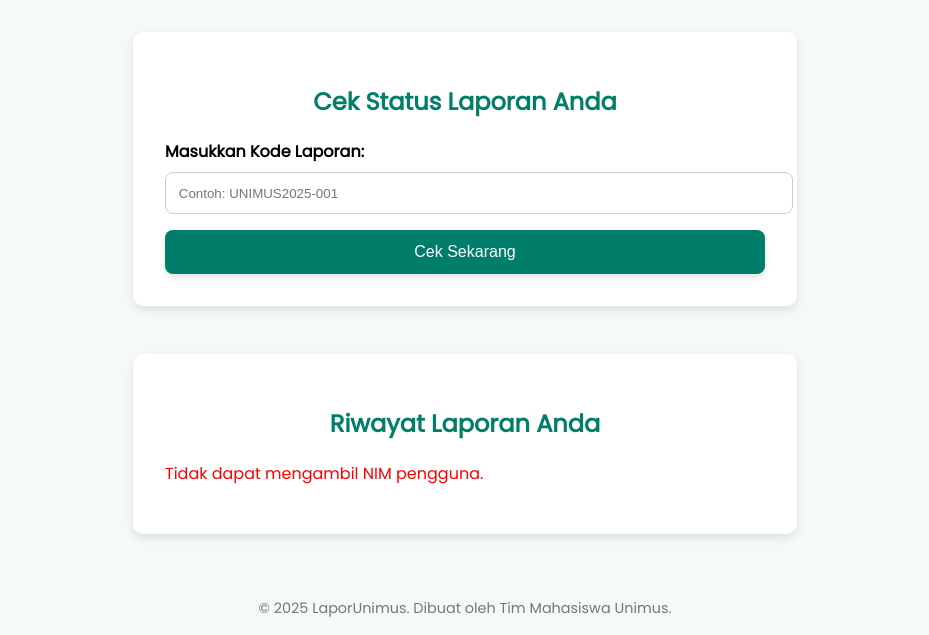
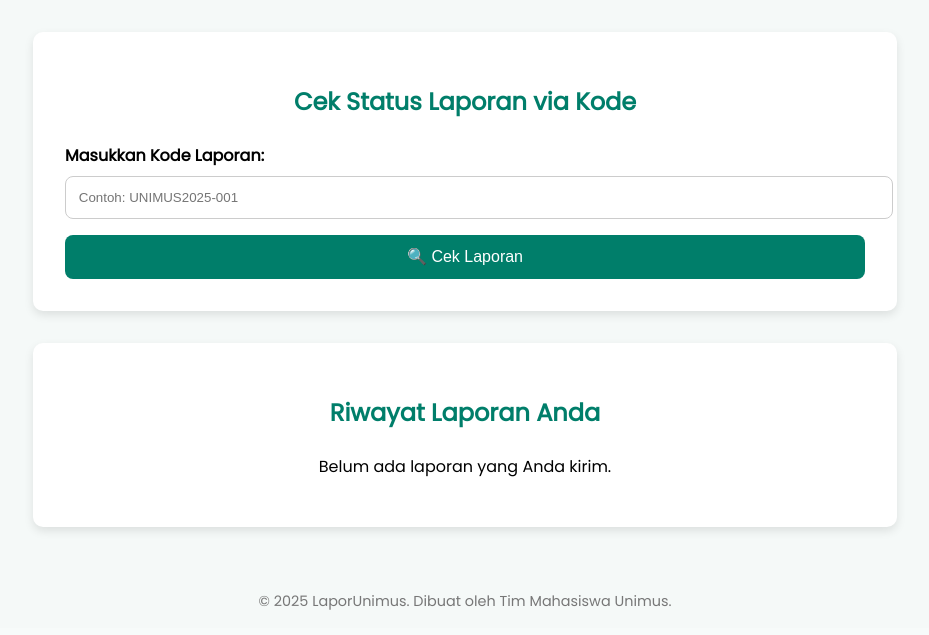
Before and after one commit to zalfasayfanah/LaporUnimus, a PHP site: page /CekStatus.php in a window 1280 px wide. Shown: the part 233-868 px from the top of the page, without its empty margins (175-1104 px from the left). Run offline with PHP 8.4, Linux system fonts and the light colour scheme; the visitor is signed in with stand-in values (Sample User, id 1); data comes from the database, SQL or seed files in the repository.

Commit message:
status laporan

```diff
--- a/CekStatus.php
+++ b/CekStatus.php
@@ -1,22 +1,42 @@
 <?php
 session_start();
 
+// Cek login
 if (!isset($_SESSION['nama']) || !isset($_SESSION['nim'])) {
     echo "<script>alert('Silakan login terlebih dahulu.'); window.location.href = 'Login.php';</script>";
     exit;
 }
 
+// Koneksi ke database
 $koneksi = mysqli_connect("localhost", "root", "", "lapor_unimus");
+if (!$koneksi) {
+    die("Koneksi gagal: " . mysqli_connect_error());
+}
 
+$nama = $_SESSION['nama'];
+$nim = $_SESSION['nim'];
+
+// Ambil semua laporan user
+$queryAll = "SELECT * FROM laporan WHERE nama_lengkap = '$nama' AND nim = '$nim' ORDER BY tanggal_kirim DESC";
+$resultAll = mysqli_query($koneksi, $queryAll);
+
+$daftarLaporan = [];
+if ($resultAll && mysqli_num_rows($resultAll) > 0) {
+    while ($row = mysqli_fetch_assoc($resultAll)) {
+        $daftarLaporan[] = $row;
+    }
+}
+
+// Jika cari berdasarkan kode
 $hasil = null;
 $kodeDicari = '';
 
 if ($_SERVER['REQUEST_METHOD'] === 'POST' && isset($_POST['kode'])) {
-    $kodeDicari = mysqli_real_escape_string($koneksi, $_POST['kode']);
-    $query = "SELECT * FROM laporan WHERE kode_laporan = '$kodeDicari'";
-    $result = mysqli_query($koneksi, $query);
-    if (mysqli_num_rows($result) > 0) {
-        $hasil = mysqli_fetch_assoc($result);
+    $kodeDicari = trim(mysqli_real_escape_string($koneksi, $_POST['kode']));
+    $queryKode = "SELECT * FROM laporan WHERE kode_laporan = '$kodeDicari'";
+    $resultKode = mysqli_query($koneksi, $queryKode);
+    if ($resultKode && mysqli_num_rows($resultKode) > 0) {
+        $hasil = mysqli_fetch_assoc($resultKode);
     }
 }
 ?>
@@ -122,7 +142,7 @@ if ($_SERVER['REQUEST_METHOD'] === 'POST' && isset($_POST['kode'])) {
     }
 
     .container {
-      max-width: 600px;
+      max-width: 800px;
       margin: 2rem auto;
       background-color: white;
       padding: 2rem;
@@ -133,12 +153,13 @@ if ($_SERVER['REQUEST_METHOD'] === 'POST' && isset($_POST['kode'])) {
     h2 {
       color: #007e6a;
       text-align: center;
+      margin-bottom: 1.5rem;
     }
 
     label {
+      font-weight: bold;
       display: block;
       margin-top: 1rem;
-      font-weight: bold;
     }
 
     input[type="text"] {
@@ -161,16 +182,14 @@ if ($_SERVER['REQUEST_METHOD'] === 'POST' && isset($_POST['kode'])) {
       width: 100%;
       font-size: 1rem;
       transition: all 0.3s ease;
-      box-shadow: 0 4px 6px rgba(0, 0, 0, 0.1);
     }
 
     button:hover {
-      transform: translateY(-3px);
-      box-shadow: 0 8px 12px rgba(0, 126, 106, 0.3);
+      background-color: #005f52;
     }
 
     .result {
-      margin-top: 2rem;
+      margin-bottom: 2rem;
       padding: 1rem;
       border-radius: 8px;
       background-color: #e6f7f4;
@@ -179,11 +198,6 @@ if ($_SERVER['REQUEST_METHOD'] === 'POST' && isset($_POST['kode'])) {
 
     .status {
       font-weight: bold;
-      margin-top: 0.5rem;
-    }
-
-    .container + .container {
-      margin-top: 3rem;
     }
 
     .done { color: green; }
@@ -226,37 +240,52 @@ if ($_SERVER['REQUEST_METHOD'] === 'POST' && isset($_POST['kode'])) {
   <a href="Tentang.php">Tentang</a>
 </nav>
 
+<!-- Form Cek Kode -->
 <div class="container">
-  <h2>Cek Status Laporan Anda</h2>
-  <form id="statusForm" method="post">
+  <h2>Cek Status Laporan via Kode</h2>
+  <form method="post">
     <label for="kode">Masukkan Kode Laporan:</label>
-    <input type="text" id="kode" name="kode" value="<?= htmlspecialchars($kodeDicari) ?>" placeholder="Contoh: UNIMUS2025-001" required />
-    <button type="submit">Cek Sekarang</button>
+    <input type="text" name="kode" id="kode" value="<?= htmlspecialchars($kodeDicari) ?>" placeholder="Contoh: UNIMUS2025-001" required />
+    <button type="submit">🔍 Cek Laporan</button>
   </form>
 
   <?php if ($hasil): ?>
     <div class="result">
       <p><strong>Nama:</strong> <?= htmlspecialchars($hasil['nama_lengkap']) ?></p>
       <p><strong>Email:</strong> <?= htmlspecialchars($hasil['email']) ?></p>
-      <p><strong>Jenis Laporan:</strong> <?= htmlspecialchars($hasil['kategori']) ?></p>
-      <p><strong>Isi Laporan:</strong> <?= htmlspecialchars($hasil['deskripsi']) ?></p>
+      <p><strong>Kategori:</strong> <?= htmlspecialchars($hasil['kategori']) ?></p>
+      <p><strong>Deskripsi:</strong> <?= htmlspecialchars($hasil['deskripsi']) ?></p>
       <p><strong>Status:</strong>
-        <span class="status
-          <?= ($hasil['status'] == 'Selesai') ? 'done' : (($hasil['status'] == 'Sedang diproses') ? 'in-progress' : 'pending') ?>">
+        <span class="status <?= ($hasil['status'] == 'Selesai') ? 'done' : (($hasil['status'] == 'Sedang diproses') ? 'in-progress' : 'pending') ?>">
           <?= htmlspecialchars($hasil['status']) ?>
         </span>
       </p>
     </div>
   <?php elseif (!empty($kodeDicari)): ?>
-    <p style="color:red; margin-top: 1rem;">Kode laporan tidak ditemukan. Pastikan kode benar.</p>
+    <p style="color:red; text-align:center;">Kode laporan tidak ditemukan. Pastikan kode benar.</p>
   <?php endif; ?>
 </div>
 
+<!-- Riwayat Laporan -->
 <div class="container">
   <h2>Riwayat Laporan Anda</h2>
-  <div id="riwayatLaporan">
-    <p>Memuat riwayat...</p>
-  </div>
+  <?php if (count($daftarLaporan) > 0): ?>
+    <?php foreach ($daftarLaporan as $laporan): ?>
+      <div class="result">
+        <p><strong>Kode:</strong> <?= htmlspecialchars($laporan['kode_laporan']) ?></p>
+        <p><strong>Kategori:</strong> <?= htmlspecialchars($laporan['kategori']) ?></p>
+        <p><strong>Deskripsi:</strong> <?= htmlspecialchars($laporan['deskripsi']) ?></p>
+        <p><strong>Status:</strong>
+          <span class="status
+            <?= ($laporan['status'] == 'Selesai') ? 'done' : (($laporan['status'] == 'Sedang diproses') ? 'in-progress' : 'pending') ?>">
+            <?= htmlspecialchars($laporan['status']) ?>
+          </span>
+        </p>
+      </div>
+    <?php endforeach; ?>
+  <?php else: ?>
+    <p style="text-align:center;">Belum ada laporan yang Anda kirim.</p>
+  <?php endif; ?>
 </div>
 
 <footer>
@@ -276,43 +305,6 @@ if ($_SERVER['REQUEST_METHOD'] === 'POST' && isset($_POST['kode'])) {
       dropdown.style.display = "none";
     }
   });
-
-  function statusClass(status) {
-    if (status === "Selesai") return "done";
-    if (status === "Sedang diproses") return "in-progress";
-    return "pending";
-  }
-
-  async function tampilkanRiwayat() {
-    const nim = localStorage.getItem("nim");
-    if (!nim) {
-      document.getElementById("riwayatLaporan").innerHTML = "<p style='color:red;'>Tidak dapat mengambil NIM pengguna.</p>";
-      return;
-    }
-
-    const response = await fetch("get_riwayat.php?nim=" + nim);
-    const data = await response.json();
-
-    const container = document.getElementById("riwayatLaporan");
-
-    if (data.length === 0) {
-      container.innerHTML = "<p>Belum ada laporan yang dikirim.</p>";
-      return;
-    }
-
-    const listHTML = data.map(laporan => `
-      <div class="result">
-        <p><strong>Kode Laporan:</strong> ${laporan.kode_laporan}</p>
-        <p><strong>Jenis:</strong> ${laporan.kategori}</p>
-        <p><strong>Isi:</strong> ${laporan.deskripsi}</p>
-        <p><strong>Status:</strong> <span class="status ${statusClass(laporan.status)}">${laporan.status}</span></p>
-      </div>
-    `).join("");
-
-    container.innerHTML = listHTML;
-  }
-
-  window.onload = tampilkanRiwayat;
 </script>
 
 </body>
```
